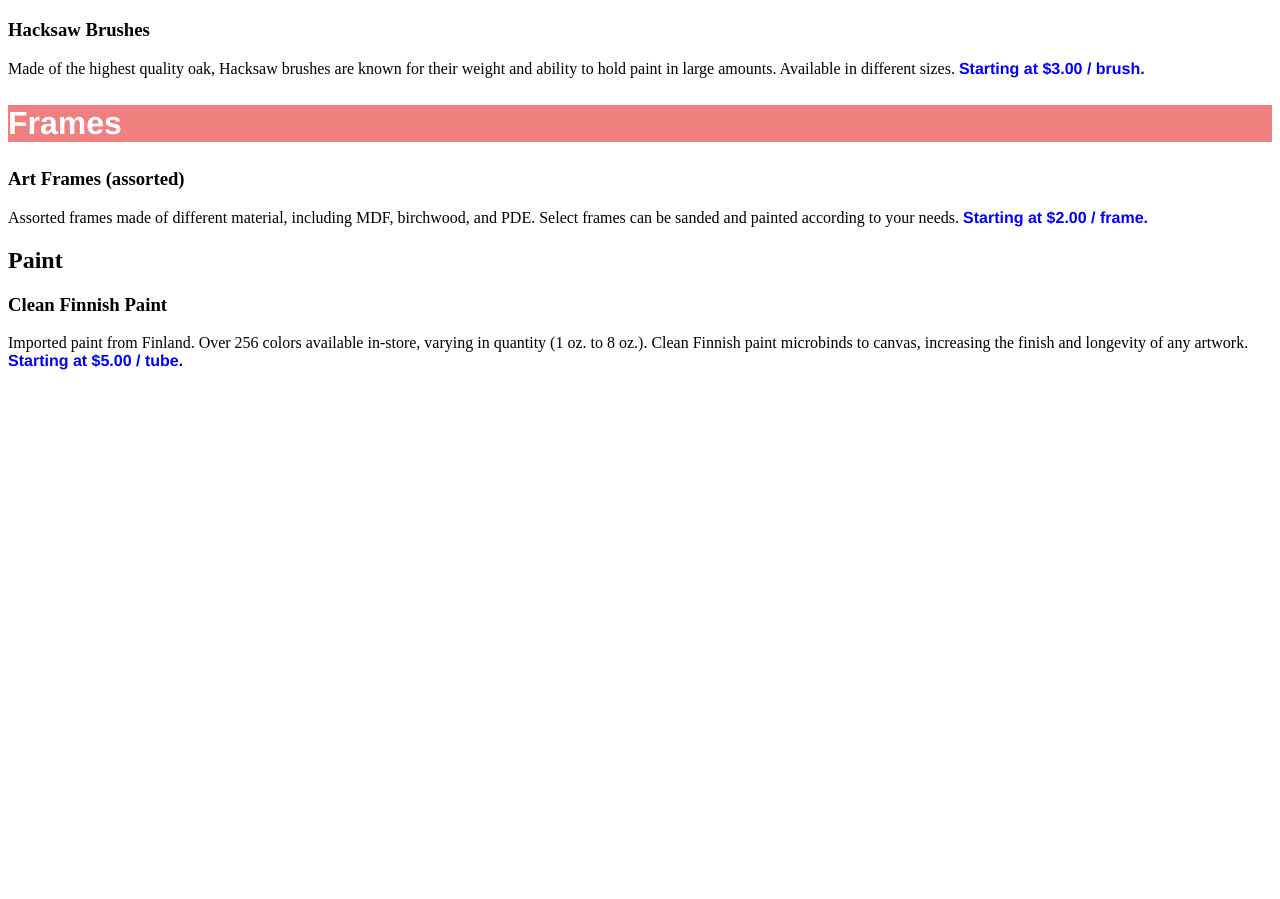
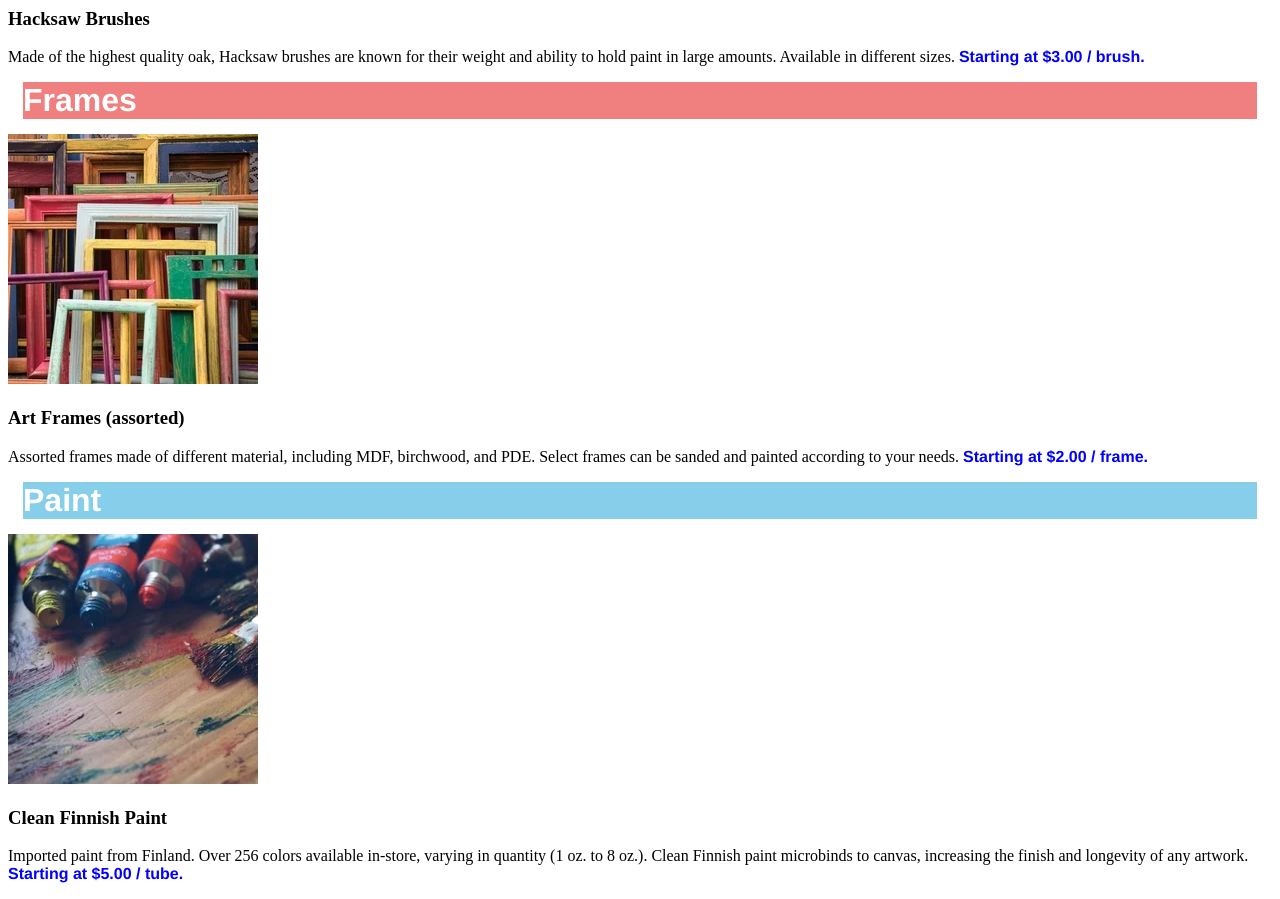
Before and after one commit to AndriusAlimas/Alimas-Arts-Crafts, a plain HTML site: page index.html in a window 1280 px wide. Shown: the part 1045-1944 px from the top of the page. Before the commit the page ends 1431 px from the top, so only its background shows below. Drawn offline with Linux system fonts and the light colour scheme.

Commit message:
Added another id title for frames and paint, as well along included images. Then in css file we style to change it backround color

```diff
--- a/index.html
+++ b/index.html
@@ -30,6 +30,7 @@
            <section>
                <h2 id="title-frames">Frames</h2>
                <article>
+                   <img src="./img/frames.jpg" alt="different kind colorfull frames">
                    <h3>Art Frames (assorted)</h3>
                    <p>
                     Assorted frames made of different material, including MDF, birchwood,
@@ -40,9 +41,9 @@
            </section>
 
            <section>
-               <h2>Paint</h2>
-
+               <h2 id="title-paint">Paint</h2>
                <article>
+                <img src="./img/finnish.jpg" alt="paint colors on table">
                 <h3>Clean Finnish Paint</h3>
                 <p>
                   Imported paint from Finland. Over 256 colors available in-store, varying
--- a/style.css
+++ b/style.css
@@ -1,4 +1,3 @@
-
 header{
     font-family: Helvetica;
     font-size: 100px;
@@ -7,8 +6,8 @@ header{
     text-align: center;
     background-image: url(./img/pattern.jpg);
 }
-
-#title-brushes, #title-frames{
+#title-brushes, #title-frames, #title-paint{
+    margin: 15px;
     font-family: Helvetica;
     font-size: 32px;
     font-weight: bold;
@@ -20,6 +19,9 @@ header{
 #title-frames{
     background-color: lightcoral;
 }
+#title-paint{
+    background-color: skyblue;
+}
 .starting-price{
     font-family: Helvetica;
     font-weight: bold;
```
